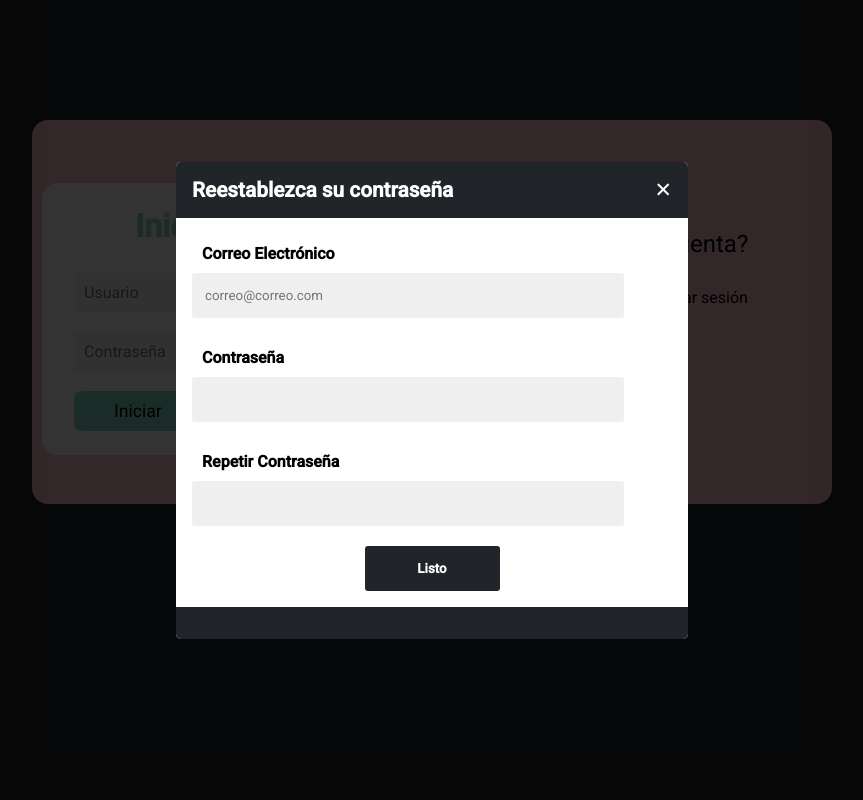
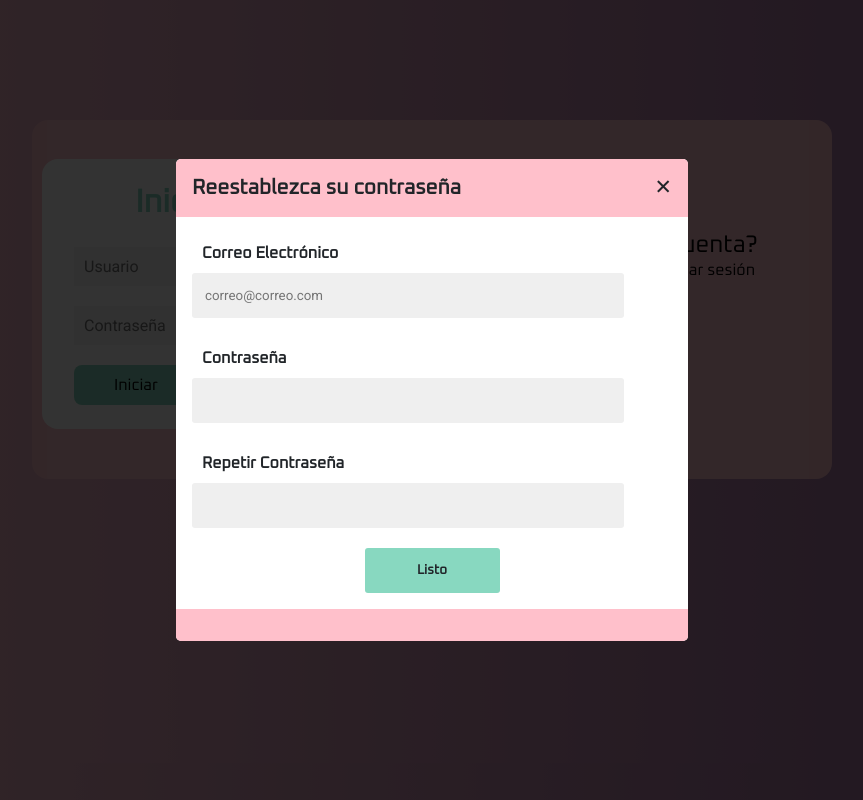
Before and after one commit to JassanBraian/spotifyrolling, a website: page loginRegister.html in a window 1280 px wide. Both pictures are taken after a click on the link "Recuperar contraseña". Shown: the whole page, without its empty margins (208-1071 px from the left). Drawn offline with Linux system fonts and the light colour scheme; a web font is replaced by a local one.

Commit message:
styles of about us, contact, forgotpsw, login

```diff
--- a/loginRegister.html
+++ b/loginRegister.html
@@ -8,6 +8,13 @@
     <link rel="stylesheet" href="./src/css/forgotPassword.css" />
     <link
       href="https://fonts.googleapis.com/css2?family=Roboto:ital,wght@0,100;0,400;0,500;1,100;1,300;1,400;1,500&family=Syne+Tactile&display=swap"
+      rel="stylesheet"
+    />
+    <link rel="preconnect" href="https://fonts.googleapis.com" />
+    <link rel="preconnect" href="https://fonts.googleapis.com" />
+    <link rel="preconnect" href="https://fonts.gstatic.com" crossorigin />
+    <link
+      href="https://fonts.googleapis.com/css2?family=Bungee&family=Oxanium:wght@200;300;400&family=Roboto:wght@100;300&display=swap"
       rel="stylesheet"
     />
     <title>Login and Register</title>
--- a/src/css/aboutUs.css
+++ b/src/css/aboutUs.css
@@ -1,86 +1,94 @@
-body{
+/* Paleta de colores */
+/*
+1-background---> background: linear-gradient(90deg, var(--pink-pastel) 0%, var(--violet) 100%);
+2-Main color---->#FFC0CB
+3-Second color---> #88D8C0 aqua
+4-Third color ---> #212529 grey
+ min-height: 100vh;
+ !important;
+*/
+:root {
+  --pink: #ff74a4;
+  --violet: #9f6ea3;
+  --lightblack: #515c6f;
+  --white: #ffffff;
+  --darkwhite: #cecaca;
+  --pinkshadow: #ffcbdd;
+  --lightbshadow: rgba(0, 0, 0, 0.15);
+  --gris: #212529;
+  --pink-pastel: #ffc0cb;
+}
 
-    min-height: 100vh;
-    background-image:url(/docs/img/about1.jpg);
-    background-size: cover;
-    background-position:top;
+body {
+  background: linear-gradient(90deg, var(--pink-pastel) 0%, var(--violet) 100%);
 }
-.main-container{
-
+.main-container {
   display: flex;
   margin: auto;
   justify-content: space-around;
-
 }
 
-h1{
+h1 {
+  padding-top: 0.8rem;
   font-family: Bungee;
-    color:#ffc0cb;
-    font-size: 200px;
+  color: #212529;
+  font-size: 5rem;
   text-align: center;
   display: block;
-    height: 100px;
+  height: 20px;
   margin-bottom: 120px;
 }
-@media screen and (max-width:600px){
-    h1.titulo{
+@media screen and (max-width: 600px) {
+  h1.titulo {
     font-size: 3rem;
     margin-top: 5px;
   }
-
 }
 
-.member-container{
-    border: #ffc0cb 10px solid;
-    height: 500px;
-    width: 350px;
+.member-container {
+  border: white 10px solid;
+  height: 300px;
+  width: 200px;
   margin: auto;
   padding: 10px;
+  margin-top: 2rem;
   border-radius: 8px;
   display: flex;
   flex-direction: column;
   align-items: center;
   align-content: space-around;
   margin-bottom: 15px;
-
 }
-.nombre h3{
+.nombre h3 {
   font-family: Oxanium;
-    font-size: 30px;
+  font-size: 20px;
   font-weight: 800;
-
 }
-.nombre h4{
+.nombre h4 {
   font-family: roboto;
-    font-size: 25px;
+  font-size: 19px;
   font-weight: 700;
-
 }
-.nombre{
+.nombre {
   text-align: center;
   margin-top: 5px;
   color: black;
   font-style: bold;
   flex: 1;
-
 }
-.redes-container{
+.redes-container {
   align-items: flex-end;
   margin: auto;
-
 }
-.icono img{
+.icono img {
   width: 30px;
   height: 30px;
   object-fit: cover;
   object-position: center;
-    margin-top:10px;
-
-
+  margin-top: 10px;
 }
-.member-container:hover{
+.member-container:hover {
   box-shadow: 3px 3px 6px 2px #3333;
   transform: scale(1.05);
   cursor: pointer;
-
 }
--- a/src/css/contact.css
+++ b/src/css/contact.css
@@ -12,10 +12,12 @@
   --gris: #d3d3d3;
   --darkgray: #212529;
   --pinkCake: #ffc0cb;
+  --pink-pastel: #ffc0cb;
+  --violet: #9f6ea3;
 }
 
 body {
-  background-color: #212529;
+  background: linear-gradient(90deg, var(--pink-pastel) 0%, var(--violet) 100%);
 }
 
 form {
@@ -28,11 +30,16 @@ form {
   border-radius: 1rem;
   /* border: #ffc0cb 8px solid; */
 }
-
+#Form-styles label {
+  font-family: Oxanium;
+  font-weight: bold;
+}
 h1 {
   margin: 0;
   text-align: center;
-  color: #88d8c0;
+  color: #212529;
+  font-family: Oxanium;
+  font-weight: bold;
 }
 
 label {
@@ -68,7 +75,9 @@ textarea::-webkit-scrollbar-thumb {
 .centro {
   text-align: center;
 }
-
+.centro .form-btn {
+  font-family: Oxanium !important;
+}
 .form-btn {
   margin-top: 30px;
   font-size: 1rem;
--- a/src/css/forgotPassword.css
+++ b/src/css/forgotPassword.css
@@ -1,21 +1,30 @@
 :root {
   --lightgray: #efefef;
   --darkgray: #212529;
-  --pastelPink: #FFC0CB;
+  --pastelPink: #ffc0cb;
   --white: #fff;
   --black: rgba(0, 0, 0, 0.8);
   --blue: #0075ff;
-  --error: #F66060;
+  --error: #f66060;
   --red: #bb2929;
   --verde: #17be08;
   --verde2: #1ed12d;
   --verde3: #119200;
+  --pink: #ff74a4;
+  --violet: #9f6ea3;
+  --lightblack: #515c6f;
+  --white: #ffffff;
+  --darkwhite: #cecaca;
+  --pinkshadow: #ffcbdd;
+  --lightbshadow: rgba(0, 0, 0, 0.15);
+  --gris: #212529;
+  --pink-pastel: #ffc0cb;
 }
 
 * {
   padding: 0;
   margin: 0;
-  font-family: 'Roboto', sans-serif;
+  font-family: "Roboto", sans-serif;
 }
 
 button {
@@ -57,17 +66,17 @@ button {
   cursor: default;
 }
 
-.modal-dialog>* {
+.modal-dialog > * {
   padding: 1rem;
 }
-
 
 .modal-header,
 .modal-footer,
 .close-modal {
-  background: var(--darkgray);
+  background: var(--pink-pastel);
   font-size: 1.3rem;
-  color: var(--white);
+  color: #212529;
+  font-family: Oxanium;
 }
 
 .modal-header {
@@ -75,8 +84,8 @@ button {
   align-items: center;
   justify-content: space-between;
   font-weight: 600;
+  color: #212529;
 }
-
 
 .modal-footer {
   height: auto;
@@ -96,6 +105,9 @@ button {
   font-weight: 700;
   padding: 10px;
   cursor: pointer;
+  font-family: Oxanium;
+  color: #212529;
+  font-weight: bold;
 }
 
 .form-group-input {
@@ -110,7 +122,7 @@ button {
   height: 45px;
   line-height: 45px;
   padding: 0 40px 0 10px;
-  transition: .3s ease all;
+  transition: 0.3s ease all;
 }
 
 .form-input:focus {
@@ -173,12 +185,14 @@ button {
   line-height: 45px;
   width: 30%;
   background: var(--darkgray);
-  color: var(--white);
+  background: #88d8c0;
+  color: #212529;
   font-weight: bold;
   border: none;
   border-radius: 3px;
   cursor: pointer;
-  transition: .1s ease all;
+  transition: 0.1s ease all;
+  font-family: Oxanium;
 }
 
 .form-btn:hover {
@@ -215,7 +229,6 @@ button {
   border: 3px solid var(--red);
 }
 
-
 /* MEDIAQUERIS
 –––––––––––––––––––––––––––––––––––––––––––––––––– */
 @media screen and (max-width: 1440px) {
@@ -248,7 +261,6 @@ button {
   .form-btn {
     width: 30%;
   }
-
 }
 
 @media screen and (max-width: 768px) {
@@ -265,13 +277,11 @@ button {
   .form-btn {
     width: 30%;
   }
-
 }
 
 @media screen and (max-width: 600px) {
   .form {
     grid-template-columns: 1fr;
-    ;
   }
 
   .form-group-terminos,
--- a/src/css/page404.css
+++ b/src/css/page404.css
@@ -24,7 +24,6 @@ body {
   background-size: cover;
   background-repeat: no-repeat;
   height: 100%;
-
   box-shadow: 0 20px 30px rgba(0, 0, 0, 0.5);
 }
 #container .content {
--- a/src/css/styleLoginRegister.css
+++ b/src/css/styleLoginRegister.css
@@ -5,16 +5,20 @@
   text-decoration: none;
   font-family: "Roboto", sans-serif;
 }
-/* body {
-  background-image: url(../../docs/img/login1.jpg);
-  background-size: cover;
-  background-repeat: no-repeat;
-  background-position: center;
-  background-attachment: fixed;
-} */
+:root {
+  --pink: #ff74a4;
+  --violet: #9f6ea3;
+  --lightblack: #515c6f;
+  --white: #ffffff;
+  --darkwhite: #cecaca;
+  --pinkshadow: #ffcbdd;
+  --lightbshadow: rgba(0, 0, 0, 0.15);
+  --gris: #212529;
+  --pink-pastel: #ffc0cb;
+}
 
 body {
-  background-color: #212529;
+  background: linear-gradient(90deg, var(--pink-pastel) 0%, var(--violet) 100%);
 }
 
 main {
@@ -47,15 +51,24 @@ main {
   transition: all 500ms;
 }
 .back_box div p,
+.back_box div {
+  color: black;
+  font-family: Oxanium;
+}
+
 .back_box div button {
   margin-top: 30px;
-  color: black;
+  font-family: Oxanium;
+  font-size: 1.3rem;
+  color: #212529;
+  /* justify-content: center; */
 }
 
 .back_box div h3 {
   font-weight: 400;
   font-size: 1.5rem;
   color: black;
+  font-family: Oxanium;
 }
 .back_box button {
   padding: 1rem 3rem;
@@ -85,7 +98,7 @@ main {
 }
 .container_login_register form {
   width: 100%;
-  padding: 1.5rem 2rem; /*80px 20px*/
+  padding: 1.5rem 2rem;
   background: white;
   position: absolute;
   border-radius: 1rem;
@@ -93,8 +106,9 @@ main {
 .container_login_register form h2 {
   font-size: 2rem;
   text-align: center;
-  margin-bottom: 0.5rem;
+  margin-bottom: 0.1em;
   color: #88d8c0;
+  font-family: Oxanium !important;
 }
 .container_login_register form input {
   width: 100%;
@@ -109,11 +123,12 @@ main {
   padding: 10px 40px;
   margin-top: 20px;
   border: none;
-  font-size: 1.1rem;
+  font-size: 1rem;
   background-color: #88d8c0;
   color: black;
   cursor: pointer;
   border-radius: 0.5rem;
+  font-family: Oxanium !important;
 }
 
 .form_login {
@@ -126,7 +141,7 @@ main {
 /* Estilos creado por jorge */
 #password-recovery {
   color: #212529 !important;
-  padding-left: 10px !important;
+  padding-left: 5px !important;
 }
 
 /* validaciones */
```
Also changed, not shown: contact.html (+24 -14 lines), index.html (+1 -2 lines), src/ui/UIAboutUs.js (+47 -29 lines). Lines whose indentation alone changed are shown as unchanged.
